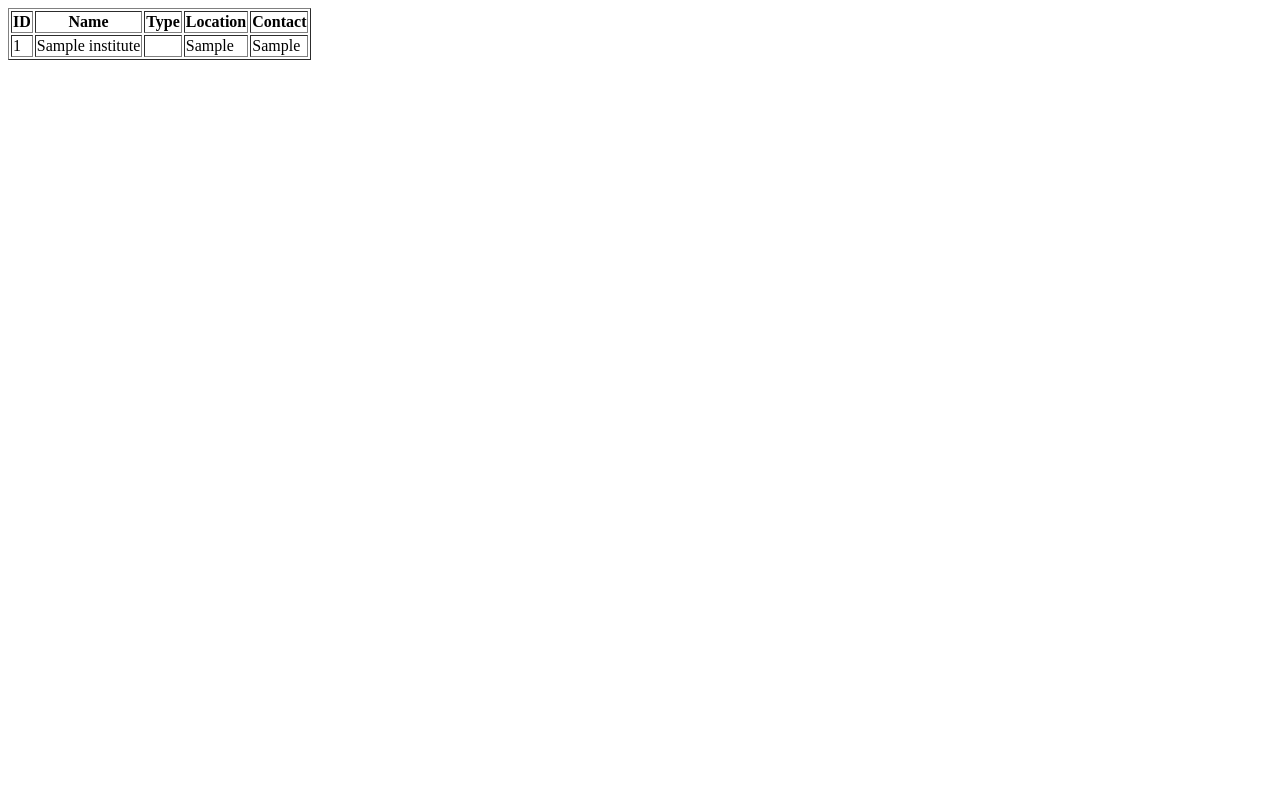
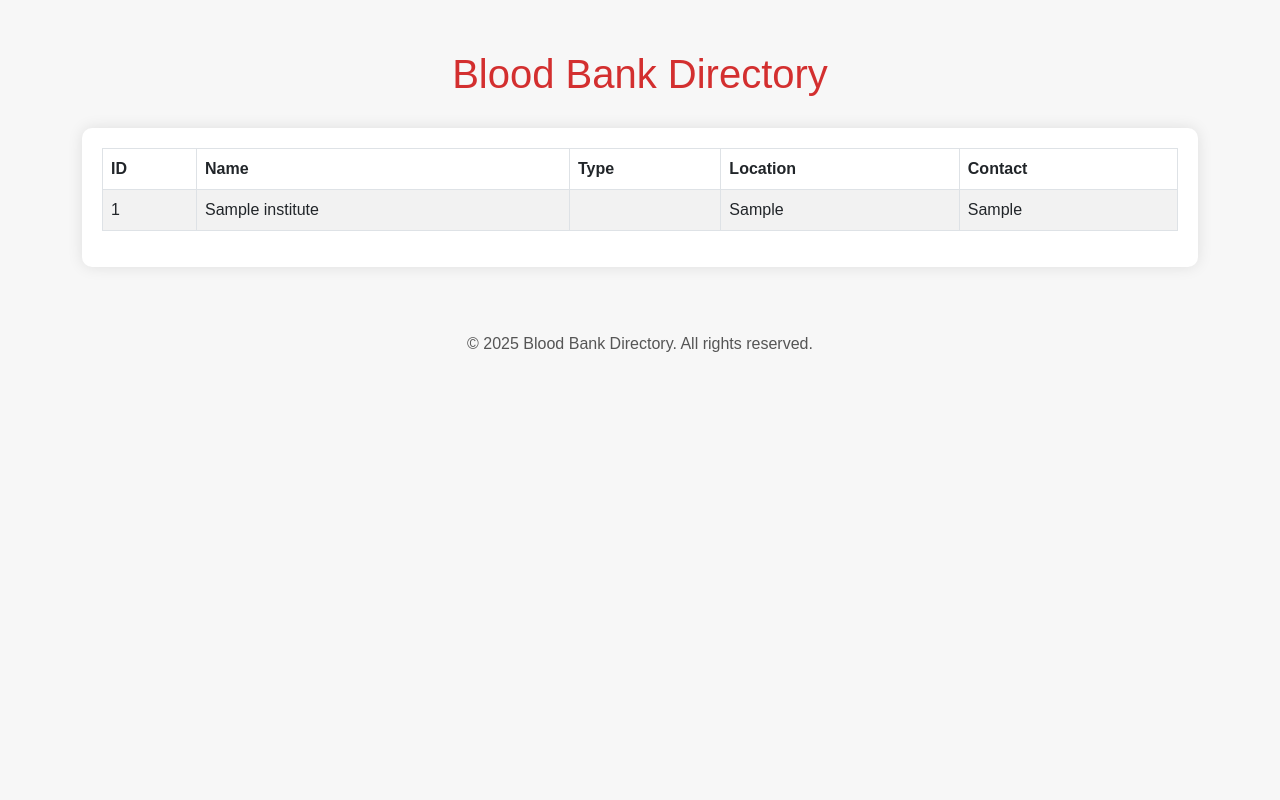
Before and after one commit to KomalNehete/bloodbank_directory, a PHP site: page / in a window 1280 px wide. Run offline with PHP 8.4, Linux system fonts and the light colour scheme; tables that the repository leaves empty or names only in its code hold one stand-in row (values such as "Sample post").

Commit message:
add changes

```diff
--- a/views/list.php
+++ b/views/list.php
@@ -1,8 +1,81 @@
 <?php
-$institutes = Institute::getAll($conn);  // pass $conn to function
+$institutes = Institute::getAll($conn);
 ?>
 
-<table border="1">
+<!DOCTYPE html>
+<html lang="en">
+<head>
+    <meta charset="UTF-8">
+    <meta name="viewport" content="width=device-width, initial-scale=1.0">
+    <title>Blood Bank Directory</title>
+
+    <!-- Bootstrap CDN for easy responsive design -->
+    <link href="https://cdn.jsdelivr.net/npm/bootstrap@5.3.0/dist/css/bootstrap.min.css" rel="stylesheet">
+
+    <!-- Custom CSS -->
+    <style>
+        body {
+            background-color: #f7f7f7;
+            font-family: Arial, sans-serif;
+        }
+
+        .container {
+            margin-top: 50px;
+        }
+
+        h1 {
+            text-align: center;
+            color: #d32f2f;
+            margin-bottom: 30px;
+        }
+
+        .table-wrapper {
+            background: #fff;
+            padding: 20px;
+            border-radius: 10px;
+            box-shadow: 0 0 15px rgba(0,0,0,0.1);
+        }
+
+        table {
+            width: 100%;
+        }
+
+        th {
+            background-color: #d32f2f;
+            color: #fff;
+        }
+
+        td, th {
+            padding: 12px;
+            text-align: left;
+        }
+
+        tr:nth-child(even) {
+            background-color: #f2f2f2;
+        }
+
+        /* Hover effect */
+        tr:hover {
+            background-color: #ffe5e5;
+        }
+
+        /* Footer styling */
+        footer {
+            text-align: center;
+            margin-top: 50px;
+            padding: 15px;
+            color: #555;
+        }
+    </style>
+</head>
+<body>
+
+<div class="container">
+    <h1>Blood Bank Directory</h1>
+
+    <div class="table-wrapper">
+        <table class="table table-striped table-bordered">
+            <thead>
                 <tr>
                     <th>ID</th>
                     <th>Name</th>
@@ -10,14 +83,31 @@
                     <th>Location</th>
                     <th>Contact</th>
                 </tr>
-
+            </thead>
+            <tbody>
+                <?php if(empty($institutes)): ?>
+                    <tr><td colspan="5" class="text-center">No data available</td></tr>
+                <?php else: ?>
                     <?php foreach($institutes as $i): ?>
                         <tr>
-        <td><?= $i['public_id'] ?></td>
-        <td><?= $i['name'] ?></td>
-        <td><?= $i['type'] ?></td>
-        <td><?= $i['location'] ?></td>
-        <td><?= $i['contact'] ?></td>
+                            <td><?= htmlspecialchars($i['public_id']) ?></td>
+                            <td><?= htmlspecialchars($i['name']) ?></td>
+                            <td><?= htmlspecialchars($i['type']) ?></td>
+                            <td><?= htmlspecialchars($i['location']) ?></td>
+                            <td><?= htmlspecialchars($i['contact'] ?: 'N/A') ?></td>
                         </tr>
                     <?php endforeach; ?>
+                <?php endif; ?>
+            </tbody>
         </table>
+    </div>
+</div>
+
+<footer>
+    &copy; <?= date('Y') ?> Blood Bank Directory. All rights reserved.
+</footer>
+
+<!-- Bootstrap JS -->
+<script src="https://cdn.jsdelivr.net/npm/bootstrap@5.3.0/dist/js/bootstrap.bundle.min.js"></script>
+</body>
+</html>
```
Lines whose indentation alone changed are shown as unchanged.
